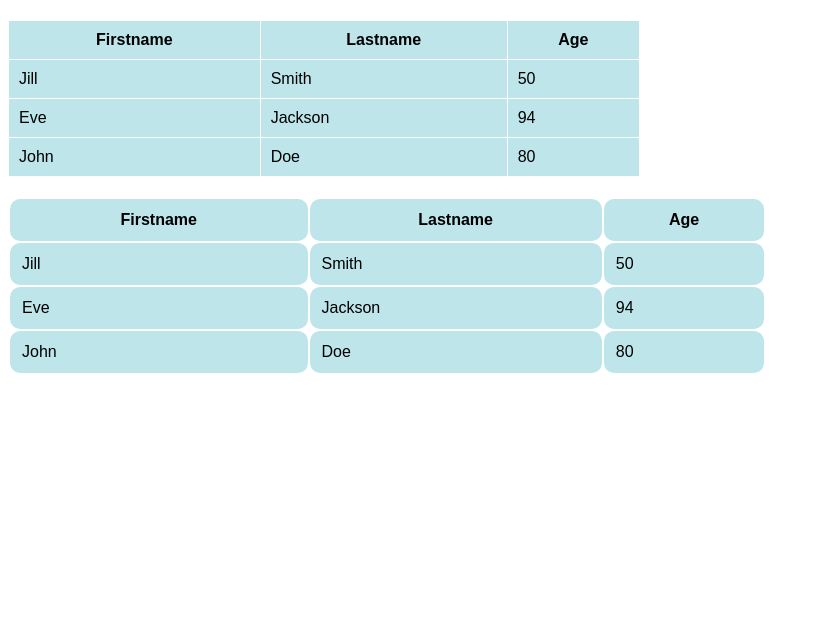
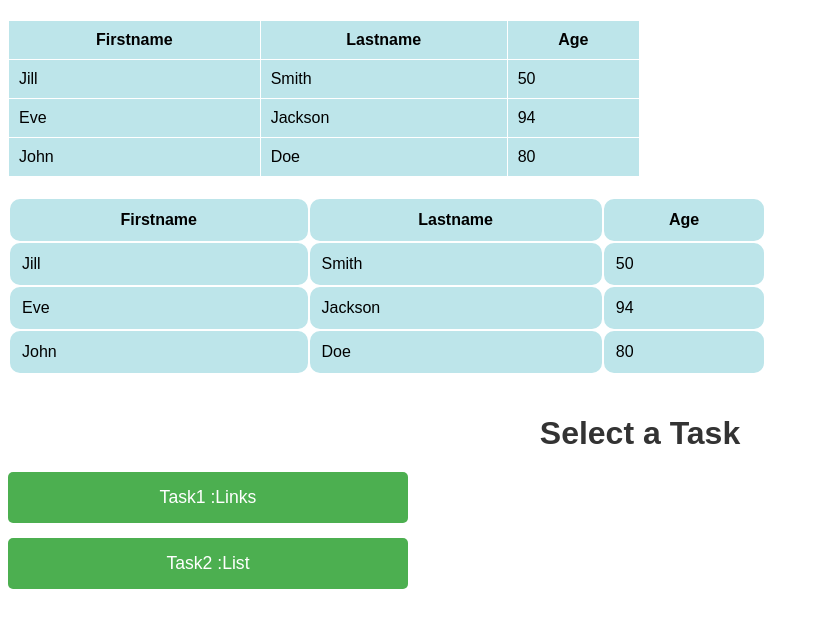
Before and after one commit to Akshaya120206/Task-1, a plain HTML site: page index.html in a window 1280 px wide. Shown: the whole page, without its empty margins (0-819 px from the left). Drawn offline with Linux system fonts and the light colour scheme.

Commit message:
Update index.html

```diff
--- a/index.html
+++ b/index.html
@@ -4,6 +4,38 @@
     <title>Table Task</title>
 </head>
 <body style="font-family: Arial, sans-serif;">
+    <style>
+    /* Styles for the task selection section */
+        .task-container {
+            display: flex;
+            flex-direction: column;
+            gap: 15px; /* Space between tasks */
+            margin-top: 20px;
+            width: 400px; /* Match width with the prime generator for alignment */
+        }
+        .task {
+            display: block;
+            padding: 15px 20px;
+            background-color: #4CAF50; /* Example color */
+            color: white;
+            text-align: center;
+            text-decoration: none;
+            border-radius: 5px;
+            font-size: 1.1em;
+            transition: background-color 0.3s ease;
+        }
+        .task:hover {
+            background-color: #45a049;
+        }
+        h1 {
+            text-align: center;
+            color: #333;
+            margin-top: 40px; /* Margin above the "Select a Task" heading */
+            margin-bottom: 20px;
+        }
+    </style>
+
+
 
     <!-- First Table -->
     <table style="width: 50%; border-collapse: collapse; background-color: #bde5ea; margin-top: 20px;">
@@ -53,5 +85,12 @@
     </tr>
 </table>
 
+    <h1>Select a Task</h1>
+<div class="task-container">
+    <a href="link.html" class="task">Task1 :Links</a>
+    <a href="list.html" class="task" target="_blank">Task2 :List</a>
+</div>
+
+
 </body>
 </html>
```
